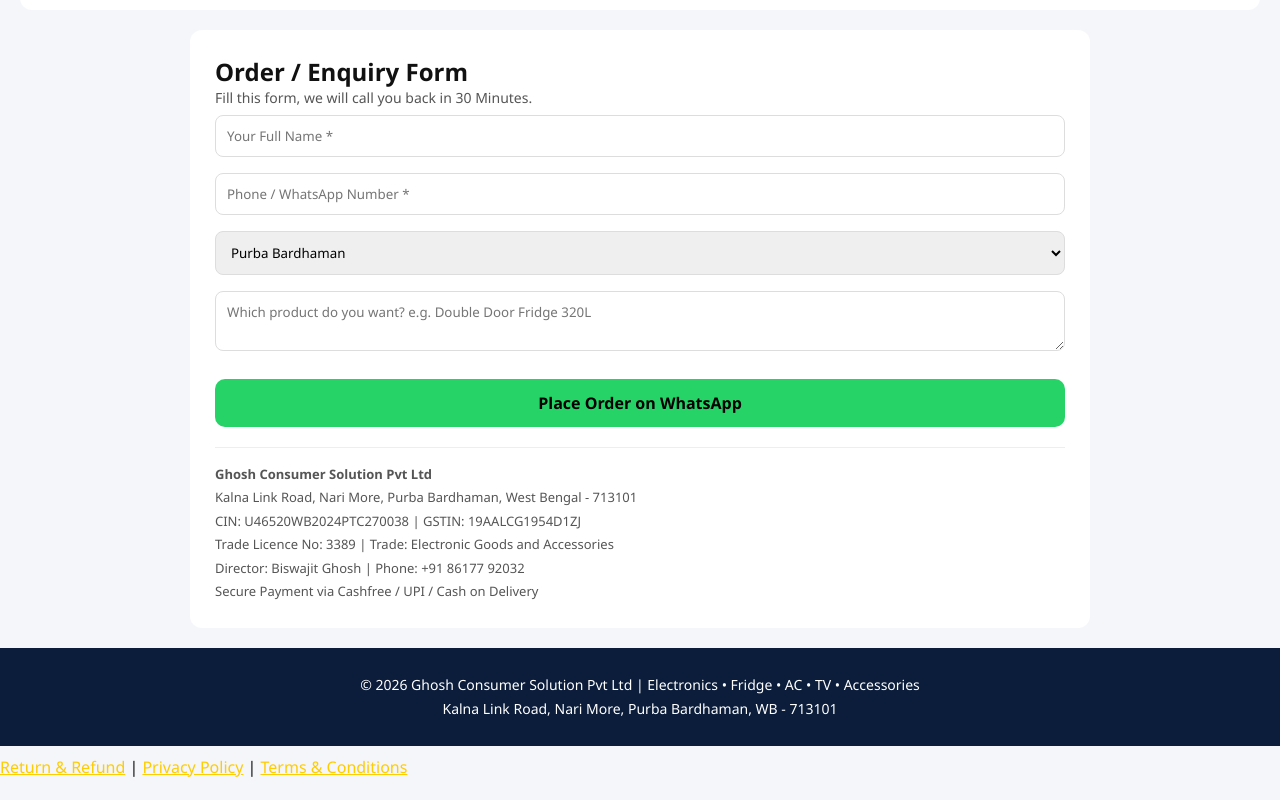
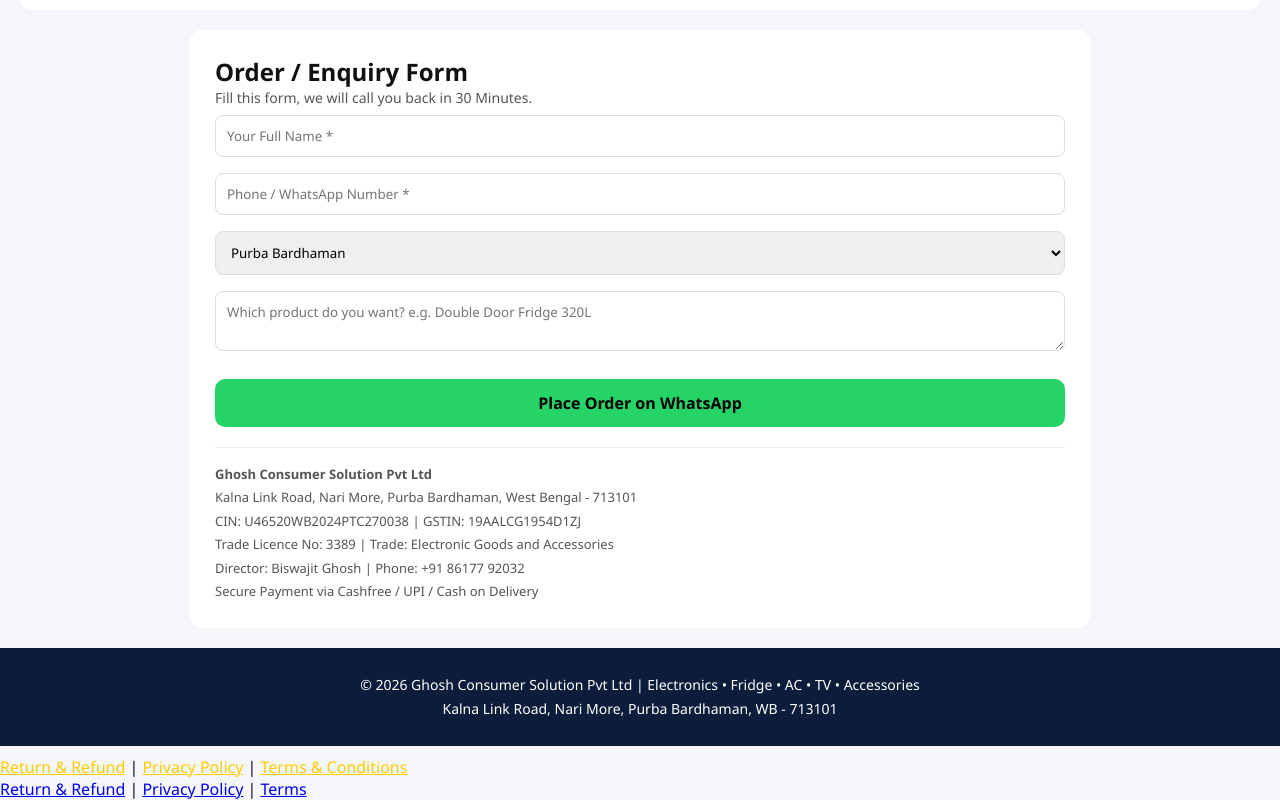
Before and after one commit to shshent/GCSPL, a plain HTML site: page index.html in a window 1280 px wide. Shown: the part 1749-2549 px from the top of the page. Before the commit the page ends 2527 px from the top, so only its background shows below. Drawn offline with Linux system fonts and the light colour scheme.

```diff
--- a/index.html
+++ b/index.html
@@ -153,3 +153,6 @@ render(); updateCart();
 <a href="privacy-policy.html" style="color:#ffcc00">Privacy Policy</a> |
 <a href="terms.html" style="color:#ffcc00">Terms & Conditions</a>
 </p>
+<a href="return-refund.html">Return & Refund</a> |
+<a href="privacy-policy.html">Privacy Policy</a> |
+<a href="terms.html">Terms</a>
```
